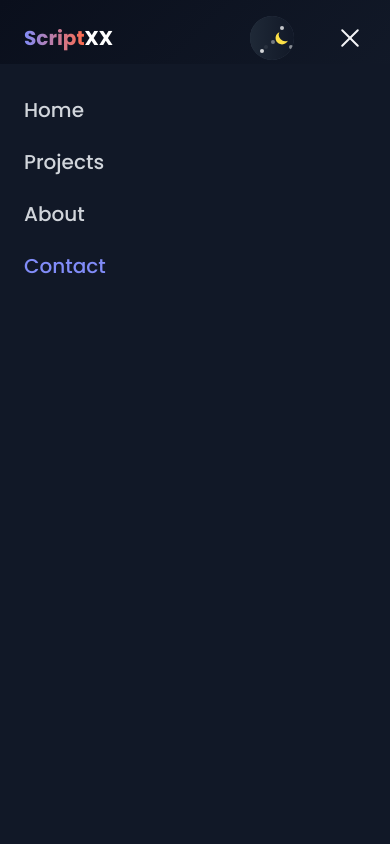
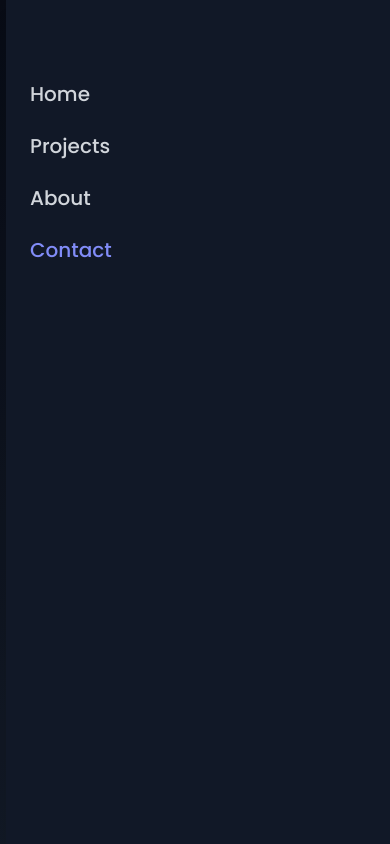
Before and after one commit to bogdanverb/my-portfolio, a Next.js app: page /contact in a window 390 px wide. Both pictures are taken after a click on the button 338 px from the left and 38 px from the top of the page. Shown: the top 844 px of the page. Built offline with nearby package versions, Linux system fonts and the light colour scheme.

Commit message:
mobileMenuFix

```diff
--- a/components/Header.tsx
+++ b/components/Header.tsx
@@ -3,6 +3,7 @@ import { useRouter } from 'next/router';
 import { useState, useEffect, useRef } from 'react';
 import { motion, AnimatePresence } from 'framer-motion';
 import ThemeToggle from './ThemeToggle';
+import MobileMenu from './MobileMenu';
 
 const navItems = [
   { path: '/', label: 'Home' },
@@ -17,6 +18,7 @@ export default function Header() {
   const [mobileMenuOpen, setMobileMenuOpen] = useState(false);
   const prevPathRef = useRef(router.asPath);
 
+  // Отслеживаем скролл для изменения стиля навбара
   useEffect(() => {
     const handleScroll = () => {
       setScrolled(window.scrollY > 20);
@@ -28,6 +30,7 @@ export default function Header() {
     return () => window.removeEventListener('scroll', handleScroll);
   }, []);
 
+  // Закрываем мобильное меню при изменении маршрута
   useEffect(() => {
     if (prevPathRef.current !== router.asPath) {
       setMobileMenuOpen(false);
@@ -35,6 +38,7 @@ export default function Header() {
     }
   }, [router.asPath]);
 
+  // Проверяем активность вкладки
   const isActive = (path: string) => {
     if (path === '/') {
       return router.asPath === path;
@@ -43,6 +47,7 @@ export default function Header() {
   };
 
   return (
+    <>
       <header className={`
         py-4 px-6 fixed top-0 left-0 right-0 z-30 transition-all duration-300
         ${scrolled
@@ -132,44 +137,18 @@ export default function Header() {
             </motion.button>
           </div>
         </div>
+      </header>
 
-      {/* Mobile Navigation */}
+      {/* Используем новый компонент мобильного меню через портал */}
       <AnimatePresence>
         {mobileMenuOpen && (
-          <motion.div
-            key="mobile-menu"
-            className="fixed inset-0 top-16 bg-white dark:bg-gray-900 z-20 md:hidden"
-            initial={{ opacity: 0, y: -10 }}
-            animate={{ opacity: 1, y: 0 }}
-            exit={{ opacity: 0, y: -10 }}
-            transition={{ duration: 0.2 }}
-          >
-            <nav className="py-8 px-6">
-              <ul className="space-y-6">
-                {navItems.map(item => (
-                  <motion.li
-                    key={item.path}
-                    whileHover={{ x: 5 }}
-                    transition={{ type: "spring", stiffness: 400 }}
-                  >
-                    <Link
-                      href={item.path}
-                      className={`
-                        block text-xl font-medium
-                        ${router.asPath === item.path
-                          ? 'text-primary'
-                          : 'text-gray-600 dark:text-gray-300'}
-                      `}
-                    >
-                      {item.label}
-                    </Link>
-                  </motion.li>
-                ))}
-              </ul>
-            </nav>
-          </motion.div>
+          <MobileMenu
+            isOpen={mobileMenuOpen}
+            onClose={() => setMobileMenuOpen(false)}
+            navItems={navItems}
+          />
         )}
       </AnimatePresence>
-    </header>
+    </>
   );
 }
--- /dev/null
+++ b/components/MobileMenu.tsx
@@ -0,0 +1,96 @@
+import { motion } from 'framer-motion';
+import Link from 'next/link';
+import { useRouter } from 'next/router';
+import { createPortal } from 'react-dom';
+import { useEffect, useState } from 'react';
+
+interface MobileMenuProps {
+  isOpen: boolean;
+  onClose: () => void;
+  navItems: Array<{ path: string; label: string }>;
+}
+
+export default function MobileMenu({ isOpen, onClose, navItems }: MobileMenuProps) {
+  const router = useRouter();
+  const [portalElement, setPortalElement] = useState<HTMLElement | null>(null);
+
+  // Создаем портал для меню только на клиенте
+  useEffect(() => {
+    if (typeof document !== 'undefined') {
+      setPortalElement(document.body);
+    }
+
+    // При маршрутизации закрываем меню
+    router.events.on('routeChangeStart', onClose);
+    return () => {
+      router.events.off('routeChangeStart', onClose);
+    };
+  }, [onClose, router.events]);
+
+  // Предотвращаем прокрутку при открытом меню
+  useEffect(() => {
+    if (isOpen) {
+      document.body.style.overflow = 'hidden';
+    } else {
+      document.body.style.overflow = '';
+    }
+
+    return () => {
+      document.body.style.overflow = '';
+    };
+  }, [isOpen]);
+
+  if (!portalElement || !isOpen) {
+    return null;
+  }
+
+  return createPortal(
+    <motion.div
+      className="fixed inset-0 z-40 md:hidden"
+      initial={{ opacity: 0 }}
+      animate={{ opacity: 1 }}
+      exit={{ opacity: 0 }}
+      transition={{ duration: 0.2 }}
+    >
+      {/* Overlay для закрытия по клику */}
+      <div className="fixed inset-0 bg-black bg-opacity-25" onClick={onClose} />
+
+      {/* Содержимое меню */}
+      <motion.div
+        className="fixed inset-y-0 right-0 w-full max-w-sm bg-white dark:bg-gray-900 shadow-xl overflow-y-auto"
+        initial={{ x: "100%" }}
+        animate={{ x: 0 }}
+        exit={{ x: "100%" }}
+        transition={{ duration: 0.3, ease: [0.22, 1, 0.36, 1] }}
+      >
+        <div className="pt-20 pb-6 px-6">
+          <nav>
+            <ul className="space-y-6">
+              {navItems.map(item => (
+                <motion.li
+                  key={item.path}
+                  whileHover={{ x: 5 }}
+                  transition={{ type: "spring", stiffness: 400 }}
+                >
+                  <Link
+                    href={item.path}
+                    className={`
+                      block text-xl font-medium
+                      ${router.asPath === item.path
+                        ? 'text-primary'
+                        : 'text-gray-600 dark:text-gray-300'}
+                    `}
+                    onClick={onClose}
+                  >
+                    {item.label}
+                  </Link>
+                </motion.li>
+              ))}
+            </ul>
+          </nav>
+        </div>
+      </motion.div>
+    </motion.div>,
+    portalElement
+  );
+}
--- a/styles/globals.css
+++ b/styles/globals.css
@@ -15,6 +15,7 @@
   --color-border: #e5e7eb;
   --font-family-sans: 'Poppins', ui-sans-serif, system-ui, sans-serif;
   --font-family-mono: 'Roboto Mono', monospace;
+  --bg-color-mobile-menu: #ffffff; /* Цвет для светлой темы */
 }
 
 .dark {
@@ -26,6 +27,7 @@
   --color-background: #0a0f1c;
   --color-background-secondary: #1e293b;
   --color-border: #334155;
+  --bg-color-mobile-menu: #111827; /* Цвет для темной темы (gray-900) */
 }
 
 /* your custom styles */
```
Lines whose indentation alone changed are shown as unchanged.
